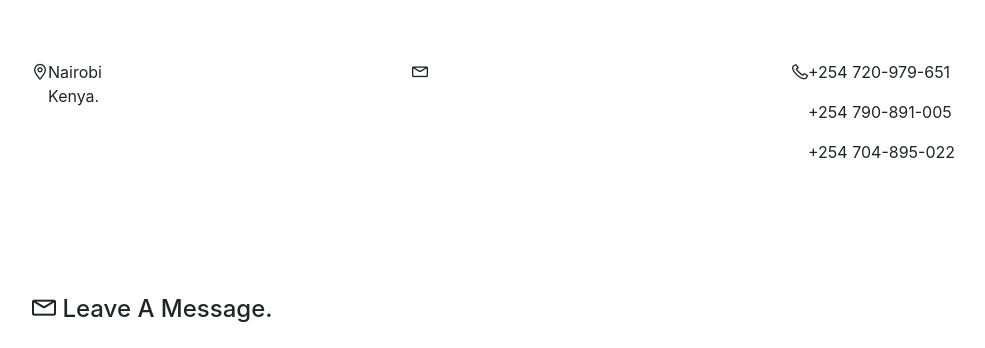
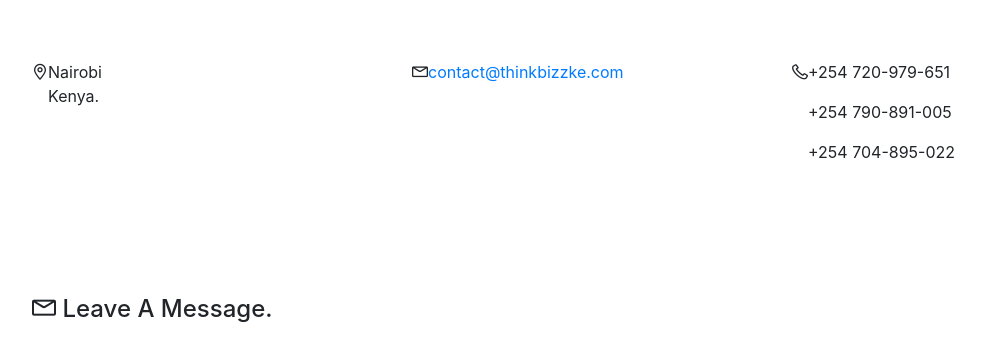
Before and after one commit to Deuce15/tbk, a Django app: page / in a window 1280 px wide; the page is wider, and only the part inside the window is pictured. Shown: the part 6152-6500 px from the top of that part, without its empty margins (53-1038 px from the left). Run offline with Django 4.2, Linux system fonts and the light colour scheme; some libraries are stand-ins or nearby versions.

Commit message:
Editing a href to #

```diff
--- a/website/templates/home.html
+++ b/website/templates/home.html
@@ -846,7 +846,7 @@
                                 <i class="lni lni-envelope"></i>
                             </div>
                             <div class="contact-info-content media-body">
-                                <p class="text"><a href="contact@thinkbizzke.com"></a></p>
+                                <p class="text"><a href="#">contact@thinkbizzke.com</a></p>
                             </div>
                         </div> <!-- single contact info -->
                     </div>
```
